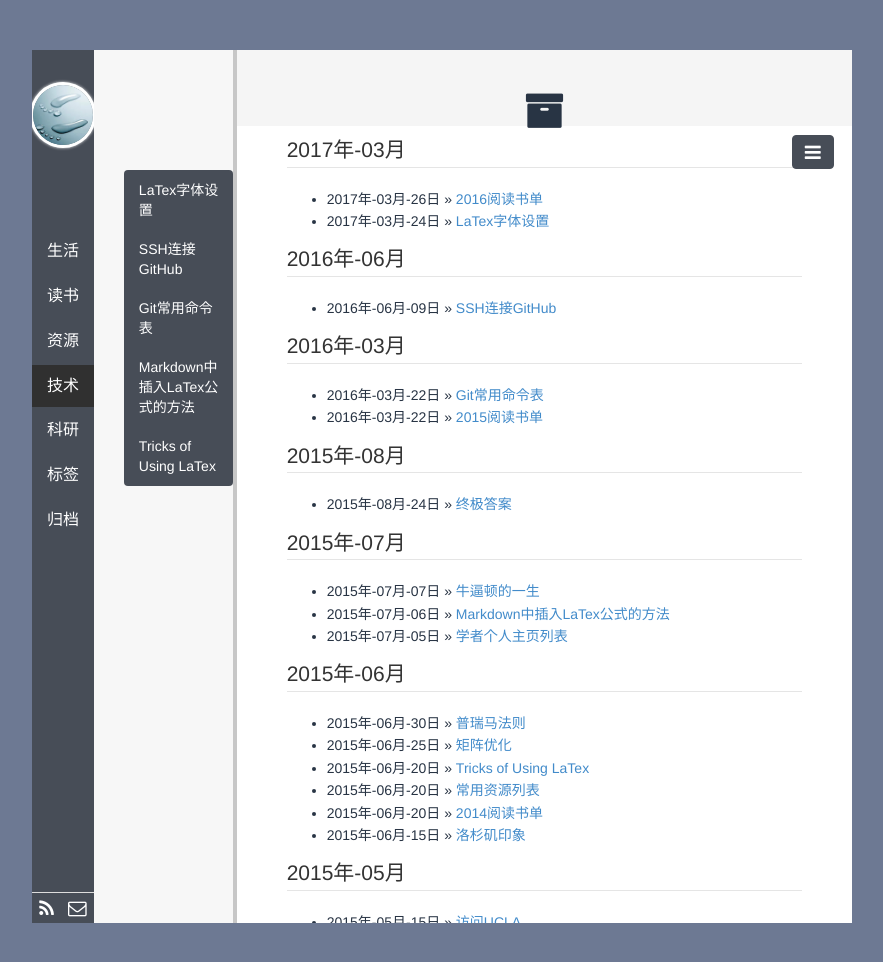
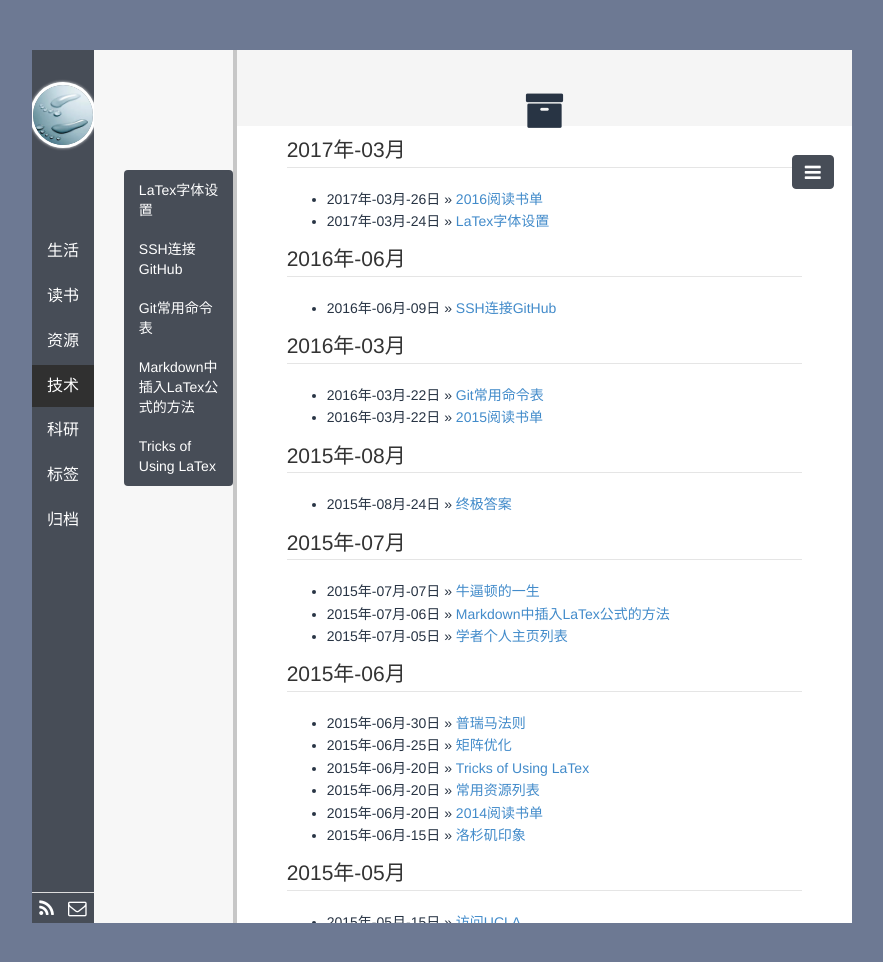
Before and after one commit to polyHong/polyHong.github.io, a Jekyll site: the page built from pages/archive.html, in a window 1280 px wide. Shown: the top 962 px of the page, without its empty margins (198-1081 px from the left). Built offline with Jekyll 4.4.1, drawn with Linux system fonts in a browser that asks for light colours; Markdown is read by kramdown in place of the engine named in the settings; comment, search, counter and statistics services are not loaded.

Commit message:
udpate nav button

```diff
--- a/_includes/footer.html
+++ b/_includes/footer.html
@@ -1,9 +1,9 @@
-<div style="position:fixed;right:19.4%;top:177px;">
+<div style="position:fixed;right:19.4%;top:197px;">
   <button id="content_btn" class="btn btn-primary" style="width:43px; height:34px;">
     <i class="fa fa-lg fa-plus"></i>
   </button>
 </div>
-<div style="position:fixed;right:19.4%;top:135px;">
+<div style="position:fixed;right:19.4%;top:155px;">
   <button id="nav_btn" class="btn btn-primary">
     <i class="fa fa-lg fa-navicon"></i>
   </button>
```
